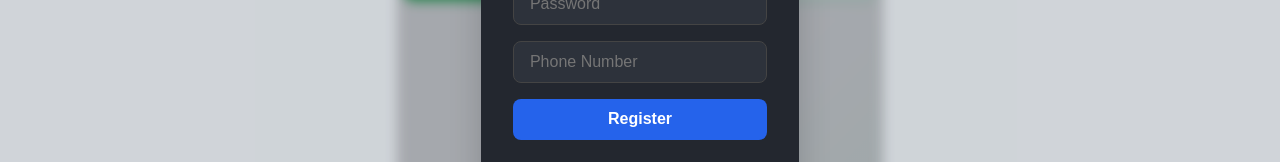
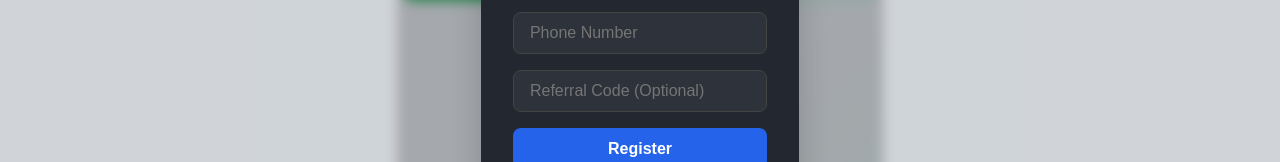
Before and after one commit to dukeheather/investmentsite, a React (Create React App) app in the folder investment-website/: page / in a window 1280 px wide. Both pictures are taken after a click on the button "Register". Shown: the part 385-547 px from the top of the page. Built offline with nearby package versions, Linux system fonts and the light colour scheme; the HTML template or start-up script is replaced by a standard one.

Commit message:
Add optional referral code input to registration modal

```diff
--- a/investment-website/src/LoginRegister.js
+++ b/investment-website/src/LoginRegister.js
@@ -5,7 +5,7 @@ const API_URL = 'https://investmentsite-q1sz.onrender.com/api/auth';
 
 export default function LoginRegister({ user, setUser, setToken }) {
   const [mode, setMode] = useState('login');
-  const [form, setForm] = useState({ email: '', password: '', phone: '' });
+  const [form, setForm] = useState({ email: '', password: '', phone: '', referralCode: '' });
   const [error, setError] = useState('');
   const [loading, setLoading] = useState(false);
 
@@ -38,7 +38,7 @@ export default function LoginRegister({ user, setUser, setToken }) {
       localStorage.setItem('token', data.token);
       setToken(data.token);
       setUser(data.user);
-      setForm({ email: '', password: '', phone: '' });
+      setForm({ email: '', password: '', phone: '', referralCode: '' });
     } catch (err) {
       setError('Network error.');
     } finally {
@@ -48,7 +48,7 @@ export default function LoginRegister({ user, setUser, setToken }) {
 
   const handleLogout = () => {
     setUser(null);
-    setForm({ email: '', password: '', phone: '' });
+    setForm({ email: '', password: '', phone: '', referralCode: '' });
     localStorage.removeItem('token');
     setToken(null);
   };
@@ -84,6 +84,7 @@ export default function LoginRegister({ user, setUser, setToken }) {
           disabled={loading}
         />
         {mode === 'register' && (
+          <>
             <input
               type="tel"
               name="phone"
@@ -95,6 +96,16 @@ export default function LoginRegister({ user, setUser, setToken }) {
               pattern="[0-9]{10,15}"
               title="Enter a valid phone number"
             />
+            <input
+              type="text"
+              name="referralCode"
+              placeholder="Referral Code (Optional)"
+              value={form.referralCode}
+              onChange={handleChange}
+              autoComplete="off"
+              disabled={loading}
+            />
+          </>
         )}
         {error && <div className="auth-error">{error}</div>}
         <button type="submit" className="auth-btn" disabled={loading}>
```
Lines whose indentation alone changed are shown as unchanged.
